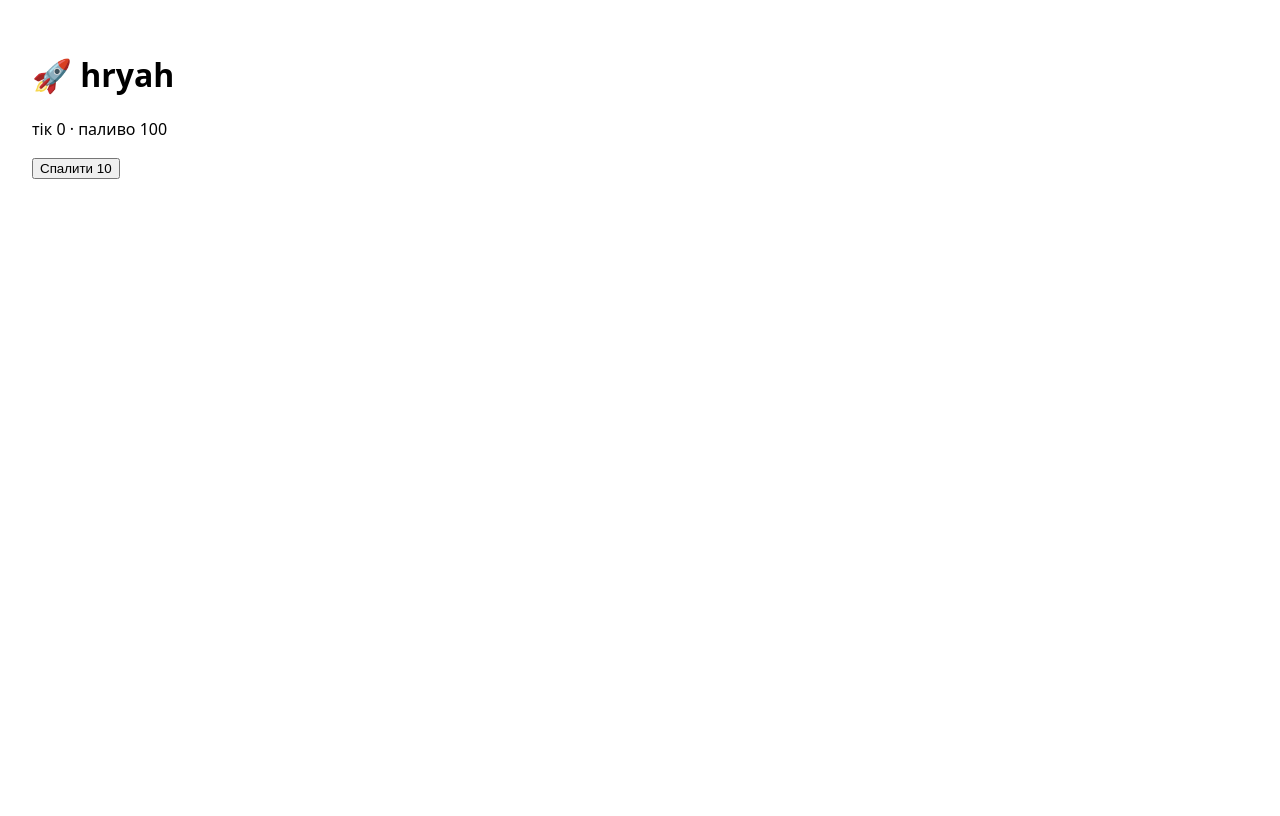
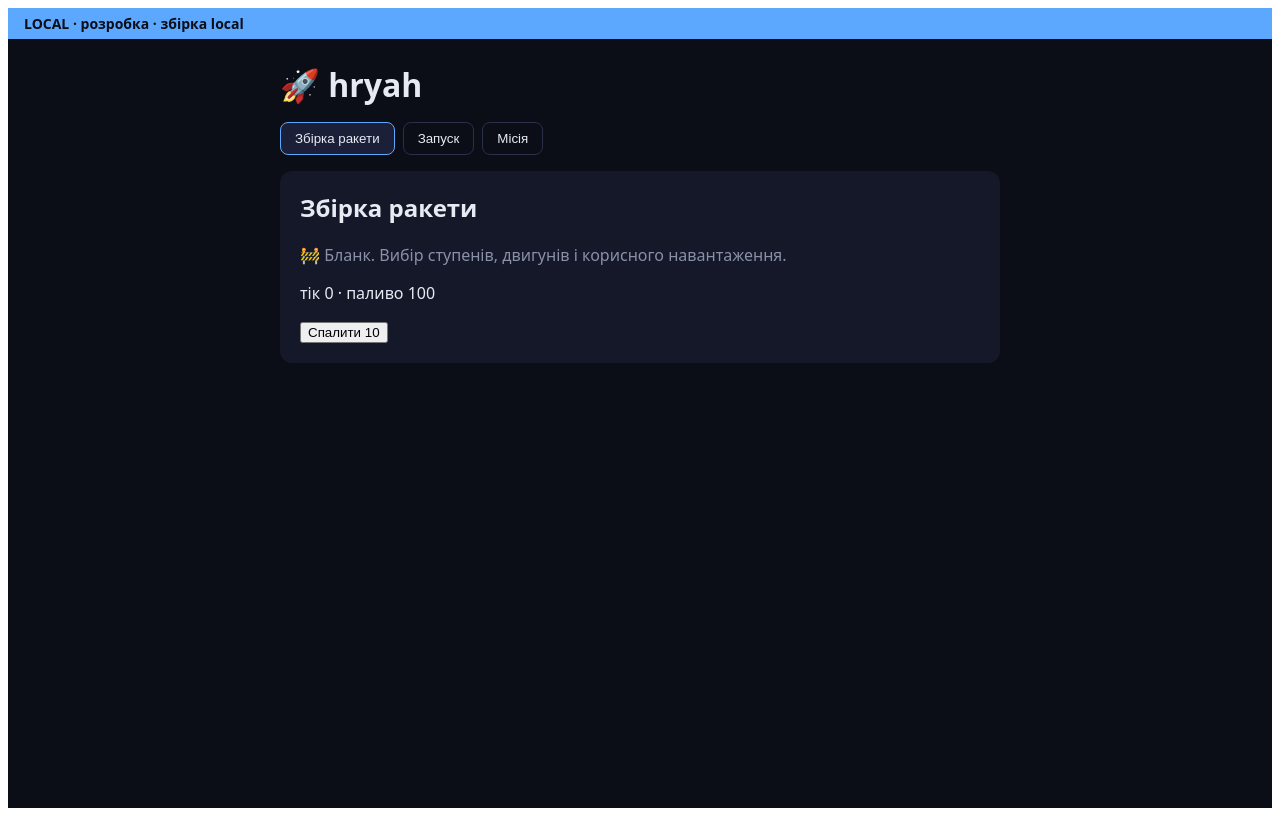
Before and after one commit to Hryah/hryah, a React (Vite) app: page / in a window 1280 px wide. Built offline with nearby package versions, Linux system fonts and the light colour scheme.

Commit message:
Merge pull request #6 from Hryah/feature/two-sites
feat: бланки екранів, бейдж каналу на сайтах, Олексій тімлід

```diff
--- a/src/App.tsx
+++ b/src/App.tsx
@@ -1,10 +1,26 @@
-import { useState } from "react";
+import { useEffect, useState } from "react";
 import { initialState, step, type GameState } from "./core/state";
+import { channel, channelStyle, commit } from "./build-info";
 import { load, save } from "./storage";
 
-// Плейсхолдер: UI лише читає стан і шле дії, уся логіка в src/core.
+// Бланки екранів: порожні заготовки, щоб на обох сайтах було що відкрити й порівняти.
+// UI лише читає стан і шле дії, уся логіка в src/core.
+type Tab = "build" | "launch" | "mission";
+
+const TABS: { id: Tab; title: string; todo: string }[] = [
+  { id: "build", title: "Збірка ракети", todo: "Вибір ступенів, двигунів і корисного навантаження." },
+  { id: "launch", title: "Запуск", todo: "Симуляція польоту: тяга, маса, рівняння Ціолковського." },
+  { id: "mission", title: "Місія", todo: "Цілі NASA, результати й оцінка." },
+];
+
 export function App() {
   const [state, setState] = useState<GameState>(() => load<GameState>("state") ?? initialState(1));
+  const [tab, setTab] = useState<Tab>("build");
+  const { label, color } = channelStyle[channel];
+
+  useEffect(() => {
+    document.title = `hryah · ${channel}`;
+  }, []);
 
   const burn = () => {
     const next = step(state, { type: "burn", amount: 10 });
@@ -12,13 +28,42 @@ export function App() {
     save("state", next);
   };
 
+  const current = TABS.find((t) => t.id === tab)!;
+
   return (
-    <main style={{ fontFamily: "system-ui", padding: 24 }}>
-      <h1>🚀 hryah</h1>
-      <p>
-        тік {state.tick} · паливо {state.fuel}
-      </p>
-      <button onClick={burn}>Спалити 10</button>
-    </main>
+    <div style={{ fontFamily: "system-ui, sans-serif", minHeight: "100vh", background: "#0b0d17", color: "#e8eaf3" }}>
+      <div style={{ background: color, color: "#0b0d17", padding: "6px 16px", fontWeight: 700, fontSize: 14 }}>
+        {label} · збірка {commit}
+      </div>
+      <main style={{ padding: 24, maxWidth: 720, margin: "0 auto" }}>
+        <h1 style={{ margin: "0 0 16px" }}>🚀 hryah</h1>
+        <nav style={{ display: "flex", gap: 8, marginBottom: 16 }}>
+          {TABS.map((t) => (
+            <button
+              key={t.id}
+              onClick={() => setTab(t.id)}
+              style={{
+                padding: "8px 14px",
+                borderRadius: 8,
+                border: `1px solid ${t.id === tab ? color : "#2a2f4a"}`,
+                background: t.id === tab ? "#1b2038" : "transparent",
+                color: "inherit",
+                cursor: "pointer",
+              }}
+            >
+              {t.title}
+            </button>
+          ))}
+        </nav>
+        <section style={{ background: "#141829", borderRadius: 12, padding: 20 }}>
+          <h2 style={{ marginTop: 0 }}>{current.title}</h2>
+          <p style={{ color: "#8a90a8" }}>🚧 Бланк. {current.todo}</p>
+          <p>
+            тік {state.tick} · паливо {state.fuel}
+          </p>
+          <button onClick={burn}>Спалити 10</button>
+        </section>
+      </main>
+    </div>
   );
 }
--- /dev/null
+++ b/src/build-info.ts
@@ -0,0 +1,18 @@
+// Звідки зібрано цей сайт: канал визначаємо за базовим шляхом (CI збирає experimental під /experimental/).
+export type Channel = "main" | "experimental" | "local";
+
+export function channelFromBase(base: string, dev: boolean): Channel {
+  if (dev) return "local";
+  return base.startsWith("/experimental") ? "experimental" : "main";
+}
+
+export const channel: Channel = channelFromBase(import.meta.env.BASE_URL, import.meta.env.DEV);
+
+// CI передає повний sha у VITE_COMMIT.
+export const commit: string = (import.meta.env.VITE_COMMIT ?? "").slice(0, 7) || "local";
+
+export const channelStyle: Record<Channel, { label: string; color: string }> = {
+  main: { label: "MAIN · стабільна", color: "#3ddc84" },
+  experimental: { label: "EXPERIMENTAL · тест", color: "#ffa23d" },
+  local: { label: "LOCAL · розробка", color: "#5ca8ff" },
+};
```
Also changed, not shown: 1 other file (tests, documents, lock files or other folders).
